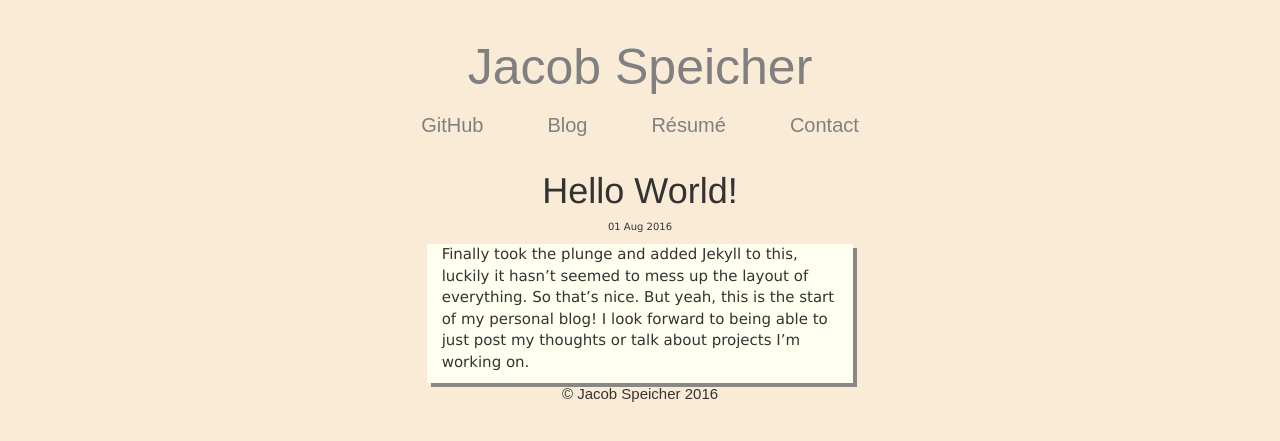
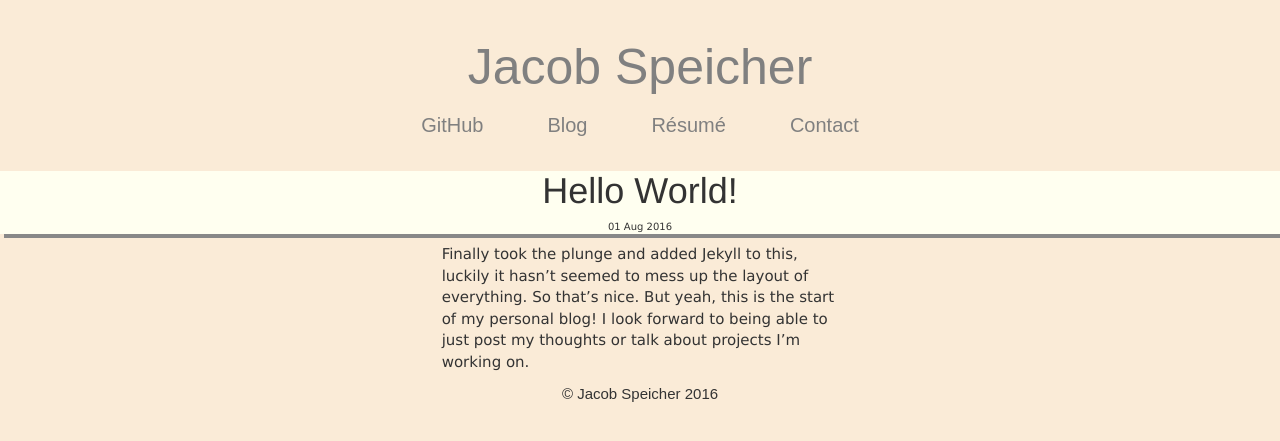
Before and after one commit to jacobspeicher/jacobspeicher.github.io, a Jekyll site: the page built from _posts/2016-08-01-hello-world.md, in a window 1280 px wide. Shown: the top 441 px of the page. Built offline with Jekyll 4.4.1, drawn with Linux system fonts in a browser that asks for light colours.

Commit message:
Expanded the tile

```diff
--- a/_layouts/post.html
+++ b/_layouts/post.html
@@ -2,6 +2,7 @@
 layout: default
 ---
 
+<div class="post-tile">
 <h1 class="blog-title">{{ page.title }}</h1>
 
 <p class="meta"> {{ page.date | date_to_string }} </p>
@@ -11,3 +12,4 @@ layout: default
 	{{ page.content }}
 </div>
 <div class="col-sm-4"></div>
+</div>
--- a/main_style.css
+++ b/main_style.css
@@ -207,6 +207,9 @@ label {
 	font-family: "Lucida Grande", sans-serif;
 	font-size: 15px;
 	text-align: left;
+}
+
+.post-tile {
 	background-color: #FFFFF0;
 	box-shadow: 4px 4px 0px #888888;
 }
```
